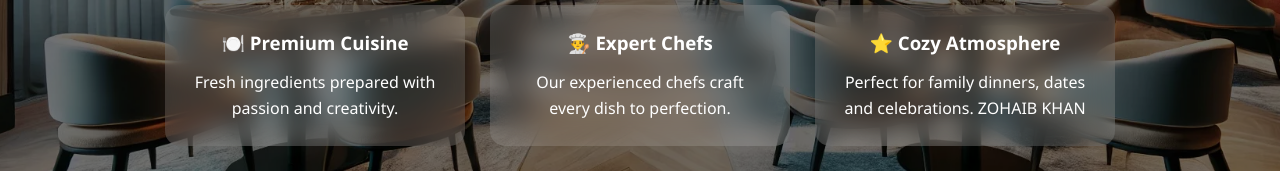
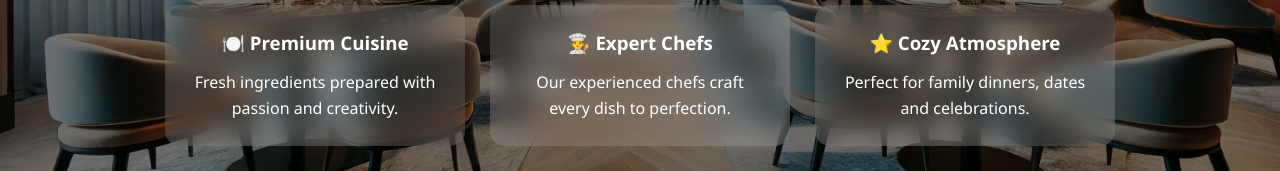
Before and after one commit to zohaibkhanse/restaurant-web-app, a React (Vite) app: page / in a window 1280 px wide. Shown: the part 550-721 px from the top of the page. Built offline with nearby package versions, Linux system fonts and the light colour scheme.

Commit message:
test: zohaib name has removed

```diff
--- a/src/pages/Home.jsx
+++ b/src/pages/Home.jsx
@@ -41,7 +41,7 @@ function Home() {
           <div className="feature">
             <h3>⭐ Cozy Atmosphere</h3>
             <p>
-              Perfect for family dinners, dates and celebrations. ZOHAIB KHAN
+              Perfect for family dinners, dates and celebrations.
             </p>
           </div>
         </div>
```
